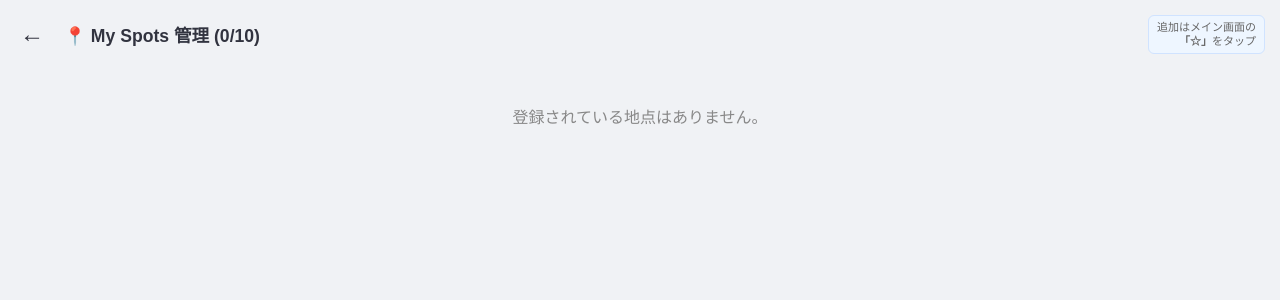
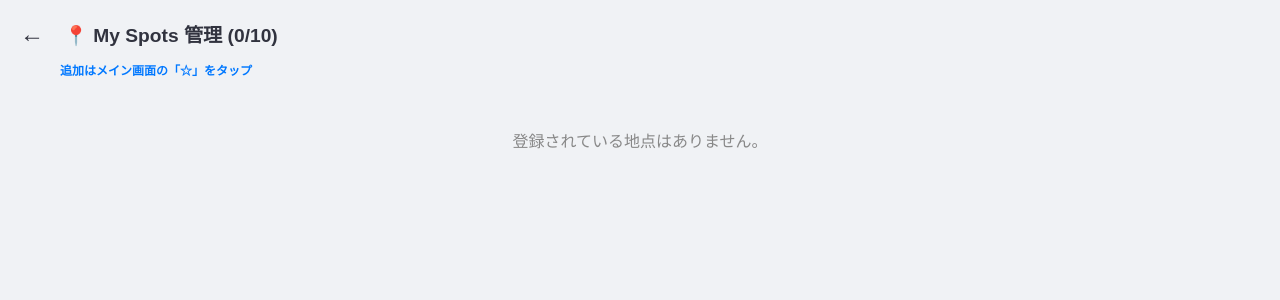
Before and after one commit to ryujigohara-png/pin-weather-app, a Flask app: page /edit_spots in a window 1280 px wide. Shown: the top 300 px of the page. Run offline with Flask 3, Linux system fonts and the light colour scheme.

Commit message:
Update edit_spots.html

```diff
--- a/templates/edit_spots.html
+++ b/templates/edit_spots.html
@@ -6,24 +6,22 @@
     <title>My Spots 編集</title>
     <style>
         body { font-family: sans-serif; background: #f0f2f5; margin: 0; padding: 15px; color: #31333f; }
-        .header { display: flex; align-items: center; margin-bottom: 20px; }
-        /* 戻るボタンの当たり判定を広く */
+
+        /* ヘッダー構造の調整 */
+        .header { margin-bottom: 20px; }
+        .header-top { display: flex; align-items: center; }
         .btn-back { text-decoration: none; font-size: 24px; color: #31333f; margin-right: 15px; padding: 5px; }
-        h2 { margin: 0; font-size: 1.1rem; flex-shrink: 0; }
+        h2 { margin: 0; font-size: 1.2rem; }
 
         /* ====================================================================================== */
-        /* 97. My Spots 追加方法のガイダンス表示 (C案) */
+        /* 97. My Spots 追加方法のガイダンス表示 (タイトル真下) */
         /* ====================================================================================== */
         .add-hint {
-            font-size: 11px;
-            color: #666;
-            margin-left: auto;
-            line-height: 1.3;
-            text-align: right;
-            background: #eef6ff;
-            padding: 4px 8px;
-            border-radius: 6px;
-            border: 1px solid #d0e3ff;
+            font-size: 12px;
+            color: #0078ff;
+            margin-top: 8px;
+            margin-left: 45px; /* 戻るボタンの幅に合わせる */
+            font-weight: bold;
         }
 
         .spot-card { background: white; border-radius: 10px; padding: 12px; margin-bottom: 12px; border: 1px solid #dcdcdc; }
@@ -67,11 +65,12 @@
 
     <div id="main-content">
         <div class="header">
-            <a href="/?t={{ range(1, 99999)|random }}" class="btn-back" onclick="showLoading()">←</a>
-            <h2>📍 My Spots 管理 ({{ spots|length }}/10)</h2>
-
+            <div class="header-top">
+                <a href="/?t={{ range(1, 99999)|random }}" class="btn-back" onclick="showLoading()">←</a>
+                <h2>📍 My Spots 管理 ({{ spots|length }}/10)</h2>
+            </div>
             <div class="add-hint">
-                追加はメイン画面の<br><b>「☆」</b>をタップ
+                追加はメイン画面の「☆」をタップ
             </div>
         </div>
 
@@ -105,7 +104,6 @@
     </div>
 
     <script>
-        // ローディング表示用関数
         function showLoading() {
             document.getElementById('loading-overlay').style.display = 'flex';
             document.getElementById('main-content').classList.add('pointer-none');
```
